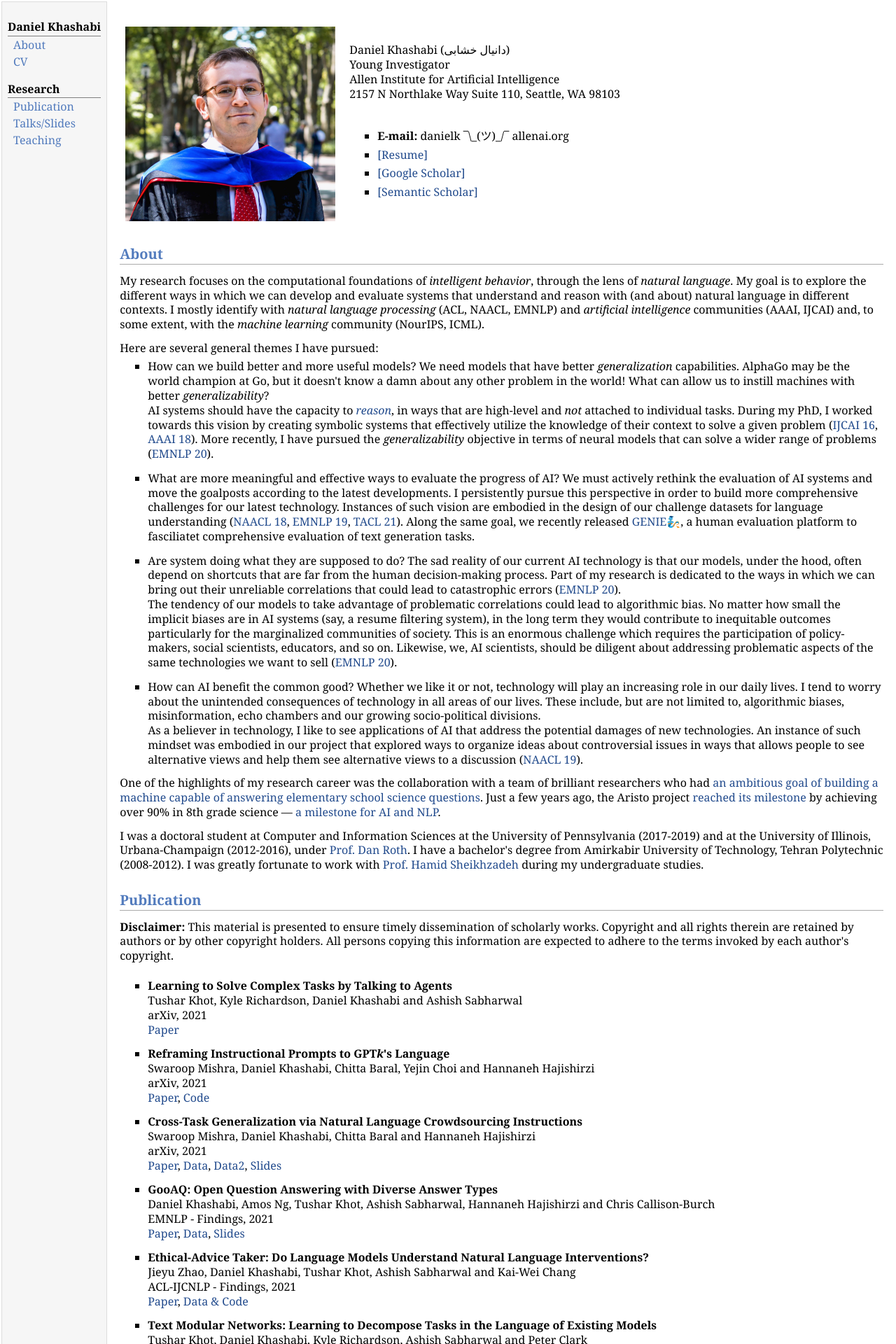
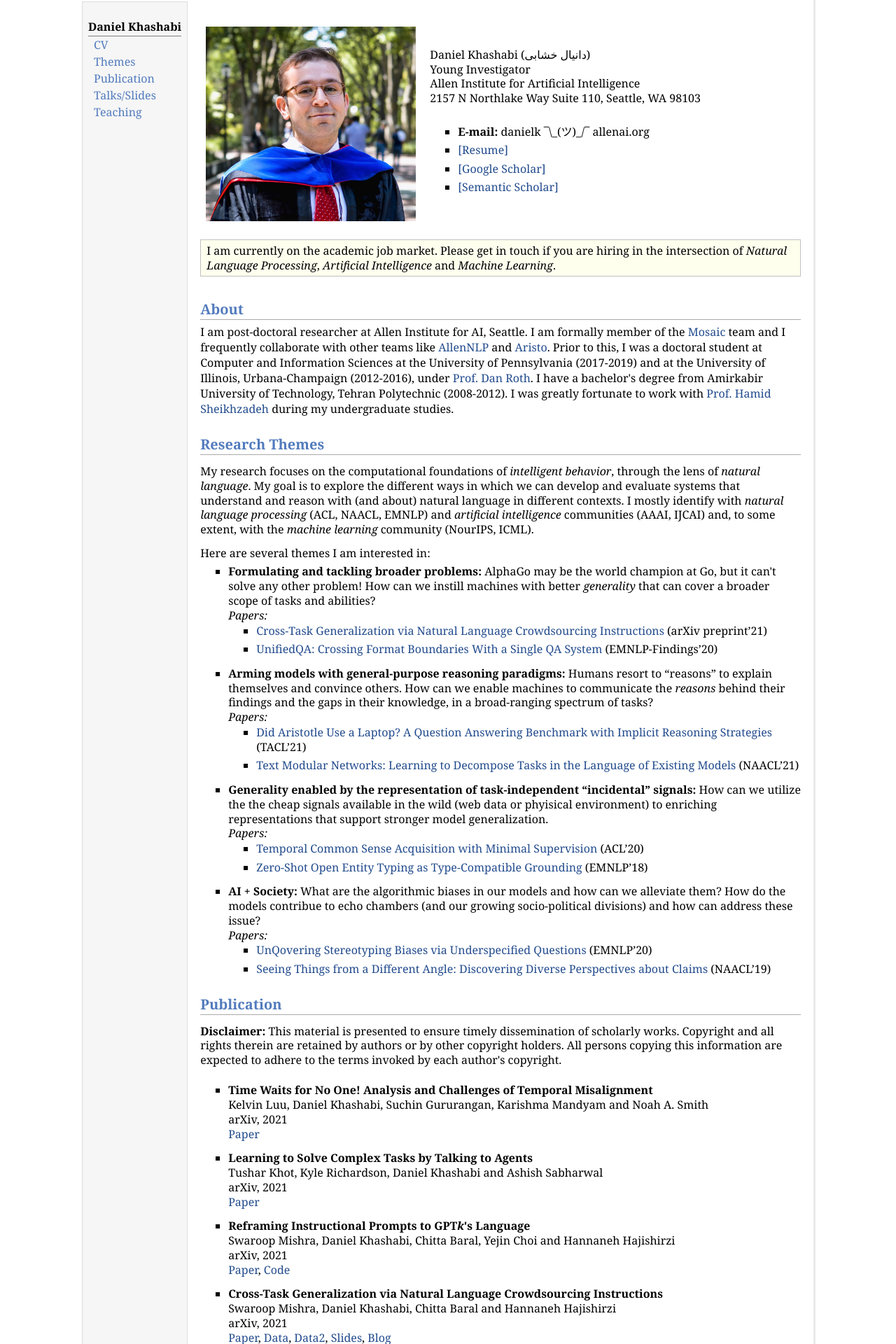
Before and after one commit to danyaljj/homepage, a PHP site: page / in a window 1280 px wide. Shown: the top 1920 px of the page at 70% size. Run offline with PHP 8.4, Linux system fonts and the light colour scheme.

Commit message:
revise the website

```diff
--- a/index.html
+++ b/index.html
@@ -12,9 +12,8 @@
 <tr valign="top">
 <td id="layout-menu">
 <div class="menu-category">Daniel Khashabi</div>
-<div class="menu-item"><a href="index.html#about">About</a></div>
 <div class="menu-item"><a href="CV_daniel.pdf">CV</a></div>
-<div class="menu-category">Research</div>
+<div class="menu-item"><a href="index.html#about">Themes</a></div>
 <div class="menu-item"><a href="index.html#publication">Publication</a></div>
 <div class="menu-item"><a href="index.html#talks">Talks/Slides</a></div>
 <div class="menu-item"><a href="index.html#teaching">Teaching</a></div>
@@ -26,8 +25,7 @@
 <td align="left"><p>Daniel Khashabi (<span lang="ko" xml:lang="ko">دانیال خشابی</span>) <br />
 Young Investigator <br />
 Allen Institute for Artificial Intelligence  <br />
-2157 N Northlake Way Suite 110, Seattle, WA 98103 <br /></p>
-<p><br /></p>
+2157 N Northlake Way Suite 110, Seattle, WA 98103 <br /><br /></p>
 <ul>
 <li><p><b>E-mail:</b> danielk  ¯\_(ツ)_/¯  allenai.org
 </p>
@@ -43,50 +41,86 @@ Allen Institute for Artificial Intelligence  <br />
 </li>
 </ul>
 </td></tr></table>
-<p><h2 id="about">About</h2></p>
+<div class="infoblock">
+<div class="blocktitle"></div>
+<div class="blockcontent">
+<p>I am currently on the academic job market. Please get in touch if you are hiring in the intersection of <i>Natural Language Processing</i>, <i>Artificial Intelligence</i> and <i>Machine Learning</i>.
+
+</p>
+</div></div>
+<p><h2 id="themes">About</h2>
+I am post-doctoral researcher  at Allen Institute for AI, Seattle. I am formally member of the <a href="https://mosaic.allenai.org/">Mosaic</a> team and I frequently collaborate with other teams like <a href="https://allennlp.org/">AllenNLP</a> and <a href="https://allenai.org/aristo">Aristo</a>.
+Prior to this, I was a doctoral student at Computer and Information Sciences at the University of Pennsylvania (2017-2019) and at the University of Illinois, Urbana-Champaign (2012-2016), under <a href="https://www.cis.upenn.edu/~danroth/">Prof. Dan Roth</a>.
+I have a bachelor's degree from Amirkabir University of Technology, Tehran Polytechnic (2008-2012). I was greatly fortunate to work with <a href="https://scholar.google.com/citations?user=tLX51p0AAAAJ&amp;hl=en">Prof. Hamid Sheikhzadeh</a> during my undergraduate studies.  </p>
+<p><h2 id="themes">Research Themes</h2></p>
 <p>My research focuses on the computational foundations of <i>intelligent behavior</i>, through the lens of <i>natural language</i>.
 My goal is to explore the different ways in which we can develop and evaluate systems that understand and reason with (and about) natural language in different contexts.
 I mostly identify with <i>natural language processing</i> (ACL, NAACL, EMNLP) and <i>artificial intelligence</i> communities (AAAI, IJCAI) and, to some extent, with the <i>machine learning</i> community (NourIPS, ICML).</p>
-<p>Here are several general themes I have pursued: </p>
+<p>Here are several themes I am interested in: </p>
 <ul>
-<li><p>How can we build better and more useful models?
-We need models that have better <i>generalization</i> capabilities. AlphaGo may be the world champion at Go, but it doesn't know a damn about any other problem in the world! What can allow us to instill machines with better <i>generalizability</i>?
-<br />
-AI systems should have the capacity to <a href="http://danielkhashabi.com/files/2019_thesis_defense/danielk_dissertation_2019.pdf"><i>reason</i></a>, in ways that are high-level and <i>not</i> attached to individual tasks. During my PhD, I worked towards this vision by creating symbolic systems that effectively utilize the knowledge of their context to solve a given problem (<a href="http://danielkhashabi.com/files/2016_tableilp/2016_tableilp_ijcai.pdf">IJCAI 16</a>, <a href="https://arxiv.org/abs/1906.03672">AAAI 18</a>). More recently, I have pursued the <i>generalizability</i> objective in terms of neural models that can solve a wider range of problems (<a href="https://arxiv.org/abs/2005.00700">EMNLP 20</a>).</p>
+<li><p><b>Formulating and tackling broader problems:</b>
+AlphaGo may be the world champion at Go, but it can't solve any other problem!
+How can we instill machines with better <i>generality</i> that can cover a broader scope of tasks and abilities?  <br />
+<i>Papers:</i></p>
+<ul>
+<li><p><a href="https://arxiv.org/abs/2104.08773">Cross-Task Generalization via Natural Language Crowdsourcing Instructions</a> (arXiv preprint&rsquo;21)</p>
+</li>
+<li><p><a href="https://arxiv.org/abs/2005.00700">UnifiedQA: Crossing Format Boundaries With a Single QA System</a> (EMNLP-Findings&rsquo;20)</p>
+</li>
+</ul>
+
 </li>
 </ul>
 <ul>
-<li><p>What are more meaningful and effective ways to evaluate the progress of AI?
-We must actively rethink the evaluation of AI systems and  move the goalposts according to the latest developments. I persistently pursue this perspective in order to build more comprehensive challenges for our latest technology.
-Instances of such vision are embodied in the design of our challenge datasets for language understanding (<a href="https://www.aclweb.org/anthology/N18-1023/">NAACL 18</a>, <a href="https://arxiv.org/abs/1909.03065">EMNLP 19</a>, <a href="https://arxiv.org/abs/2101.02235">TACL 21</a>).
-Along the same goal, we recently released <a href="https://arxiv.org/abs/2101.06561">GENIE🧞</a>, a human evaluation platform to fasciliatet comprehensive evaluation of text generation tasks. </p>
+<li><p><b>Arming models with general-purpose reasoning paradigms:</b>
+Humans resort to &ldquo;reasons&rdquo; to explain themselves and convince others.
+How can we enable machines to communicate the <i>reasons</i> behind their findings and the gaps in their knowledge, in a broad-ranging spectrum of tasks? <br />
+<i>Papers:</i></p>
+<ul>
+<li><p><a href="https://arxiv.org/abs/2101.02235">Did Aristotle Use a Laptop? A Question Answering Benchmark with Implicit Reasoning Strategies</a> (TACL&rsquo;21)</p>
+</li>
+<li><p><a href="https://arxiv.org/abs/2009.00751">Text Modular Networks: Learning to Decompose Tasks in the Language of Existing Models</a> (NAACL&rsquo;21)</p>
+</li>
+</ul>
+
 </li>
 </ul>
 <ul>
-<li><p>Are system doing what they are supposed to do?
-The sad reality of our current AI technology is that our models, under the hood, often depend on shortcuts that are far from the human decision-making process.
-Part of my research is dedicated to the ways in which we can bring out their unreliable correlations that could lead to catastrophic errors (<a href="https://arxiv.org/abs/2004.02709">EMNLP 20</a>).
-<br />
-The tendency of our models to take advantage of problematic correlations could lead to algorithmic bias. No matter how small the implicit biases are in AI systems (say, a resume filtering system), in the long term they would contribute to inequitable outcomes particularly for the marginalized communities of society.
-This is an enormous challenge which requires the participation of policy-makers, social scientists, educators, and so on. Likewise, we, AI scientists, should be diligent about addressing problematic aspects of the same technologies we want to sell (<a href="https://arxiv.org/abs/2010.02428">EMNLP 20</a>).</p>
+<li><p><b>Generality enabled by the representation of task-independent “incidental” signals:</b>
+How can we utilize the the cheap signals available in the wild (web data or phyisical environment) to enriching representations that support stronger model generalization. <br />
+<i>Papers:</i></p>
+<ul>
+<li><p><a href="https://arxiv.org/abs/2005.04304">Temporal Common Sense Acquisition with Minimal Supervision</a> (ACL&rsquo;20)</p>
+</li>
+<li><p><a href="https://arxiv.org/abs/1907.03228">Zero-Shot Open Entity Typing as Type-Compatible Grounding</a> (EMNLP&rsquo;18)</p>
+</li>
+</ul>
+
 </li>
 </ul>
 <ul>
-<li><p>How can AI benefit the common good?
-Whether we like it or not, technology will play an increasing role in our daily lives.
-I tend to worry about the unintended consequences of technology in all areas of our lives.
-These include, but are not limited to, algorithmic biases, misinformation, echo chambers and our growing socio-political divisions.
-<br />
-As a believer in technology, I like to see applications of AI that address the potential damages of new technologies. An instance of such mindset was embodied in our project that explored ways to organize ideas about controversial issues in ways that allows people to see alternative views and help them see alternative views to a discussion (<a href="http://danielkhashabi.com/files/2019_perspectrum/2019_perspectrum_naacl.pdf">NAACL 19</a>).  </p>
+<li><p><b>AI + Society:</b>
+What are the algorithmic biases in our models and how can we alleviate them? How do the models contribue to echo chambers (and our growing socio-political divisions) and how can address these issue? <br />
+<i>Papers:</i></p>
+<ul>
+<li><p><a href="https://arxiv.org/abs/2010.02428">UnQovering Stereotyping Biases via Underspecified Questions</a> (EMNLP&rsquo;20)</p>
+</li>
+<li><p><a href="https://arxiv.org/abs/1906.03538">Seeing Things from a Different Angle: Discovering Diverse Perspectives about Claims</a> (NAACL&rsquo;19)</p>
 </li>
 </ul>
-<p>One of the highlights of my research career was the collaboration with a team of brilliant researchers who had <a href="https://www.semanticscholar.org/paper/Combining-Retrieval%2C-Statistics%2C-and-Inference-to-Clark-Etzioni/478b4a5123bd5fda98bb35e6317d7f3555fec97d">an ambitious goal of building a machine capable of answering elementary school science questions</a>.
-Just a few years ago, the Aristo project <a href="https://arxiv.org/abs/1909.01958">reached its milestone</a> by achieving over 90% in 8th grade science — <a href="https://www.nytimes.com/2019/09/04/technology/artificial-intelligence-aristo-passed-test.html">a milestone for AI and NLP</a>.</p>
-<p>I was a doctoral student at Computer and Information Sciences at the University of Pennsylvania (2017-2019) and at the University of Illinois, Urbana-Champaign (2012-2016), under <a href="https://www.cis.upenn.edu/~danroth/">Prof. Dan Roth</a>. I have a bachelor's degree from Amirkabir University of Technology, Tehran Polytechnic (2008-2012). I was greatly fortunate to work with <a href="https://scholar.google.com/citations?user=tLX51p0AAAAJ&amp;hl=en">Prof. Hamid Sheikhzadeh</a> during my undergraduate studies.
-<br /></p>
+
+</li>
+</ul>
 <p><h2 id="publication">Publication</h2></p>
 <p><b>Disclaimer:</b> This material is presented to ensure timely dissemination of scholarly works. Copyright and all rights therein are retained by authors or by other copyright holders. All persons copying this information are expected to adhere to the terms invoked by each author's copyright. <br /></p>
 <h4></h4>
+<ul>
+<li><p><b>Time Waits for No One! Analysis and Challenges of Temporal Misalignment</b> <br />
+Kelvin Luu, Daniel Khashabi, Suchin Gururangan, Karishma Mandyam and Noah A. Smith <br />
+arXiv, 2021 <br />
+<a href="?">Paper</a></p>
+</li>
+</ul>
 <ul>
 <li><p><b>Learning to Solve Complex Tasks by Talking to Agents</b> <br />
 Tushar Khot, Kyle Richardson, Daniel Khashabi and Ashish Sabharwal <br />
@@ -105,7 +139,7 @@ arXiv, 2021 <br />
 <li><p><b>Cross-Task Generalization via Natural Language Crowdsourcing Instructions</b> <br />
 Swaroop Mishra, Daniel Khashabi, Chitta Baral and Hannaneh Hajishirzi <br />
 arXiv, 2021 <br />
-<a href="https://arxiv.org/abs/2104.08773">Paper</a>, <a href="http://instructions.apps.allenai.org/">Data</a>, <a href="https://github.com/allenai/natural-instructions-expansion/">Data2</a>, <a href="files/2021_natural_insructions/ai2-talk-may-2021.pdf">Slides</a></p>
+<a href="https://arxiv.org/abs/2104.08773">Paper</a>, <a href="http://instructions.apps.allenai.org/">Data</a>, <a href="https://github.com/allenai/natural-instructions-expansion/">Data2</a>, <a href="files/2021_natural_insructions/ai2-talk-may-2021.pdf">Slides</a>, <a href="https://medium.com/ai2-blog/call-for-contributions-a-community-driven-repository-of-natural-language-instructions-9d3f24d5a9db">Blog</a></p>
 </li>
 </ul>
 <ul>
@@ -441,7 +475,7 @@ Global Reasoning over Semantic Abstractions</a>, 2018.</p>
 </ul>
 <div id="footer">
 <div id="footer-text">
-Page generated 2021-10-18 20:21:56 PDT, by <a href="http://jemdoc.jaboc.net/">jemdoc</a>.
+Page generated 2021-11-14 22:08:33 PST, by <a href="http://jemdoc.jaboc.net/">jemdoc</a>.
 </div>
 </div>
 </td>
--- a/jemdoc.css
+++ b/jemdoc.css
@@ -4,6 +4,11 @@ table#tlayout {
     border: none;
     border-collapse: separate;
     background: white;
+    display: block;
+	margin-right: auto;
+	margin-left: auto;
+	max-width: 1050px;
+	border-right: solid #EAEAEA;
 }
 
 body {
```
Also changed, not shown: 2 other files.
